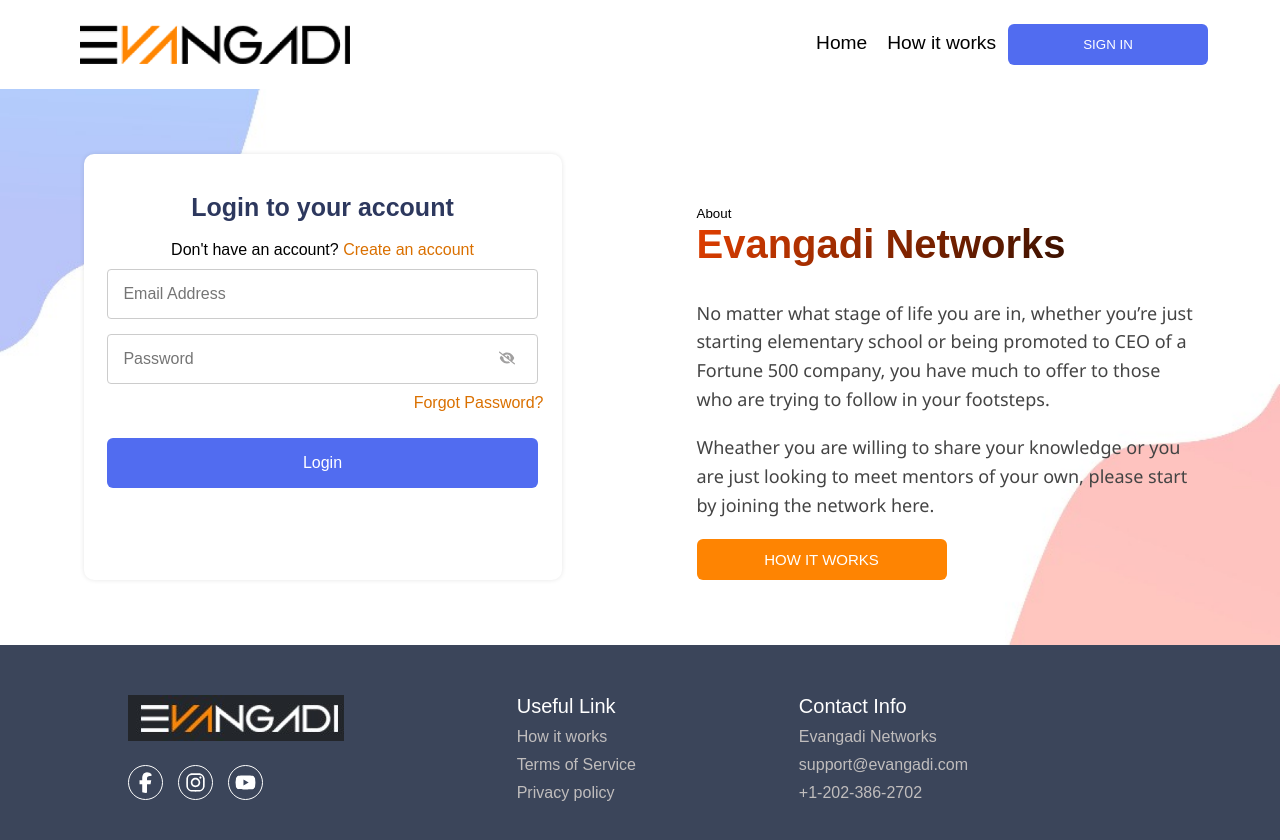
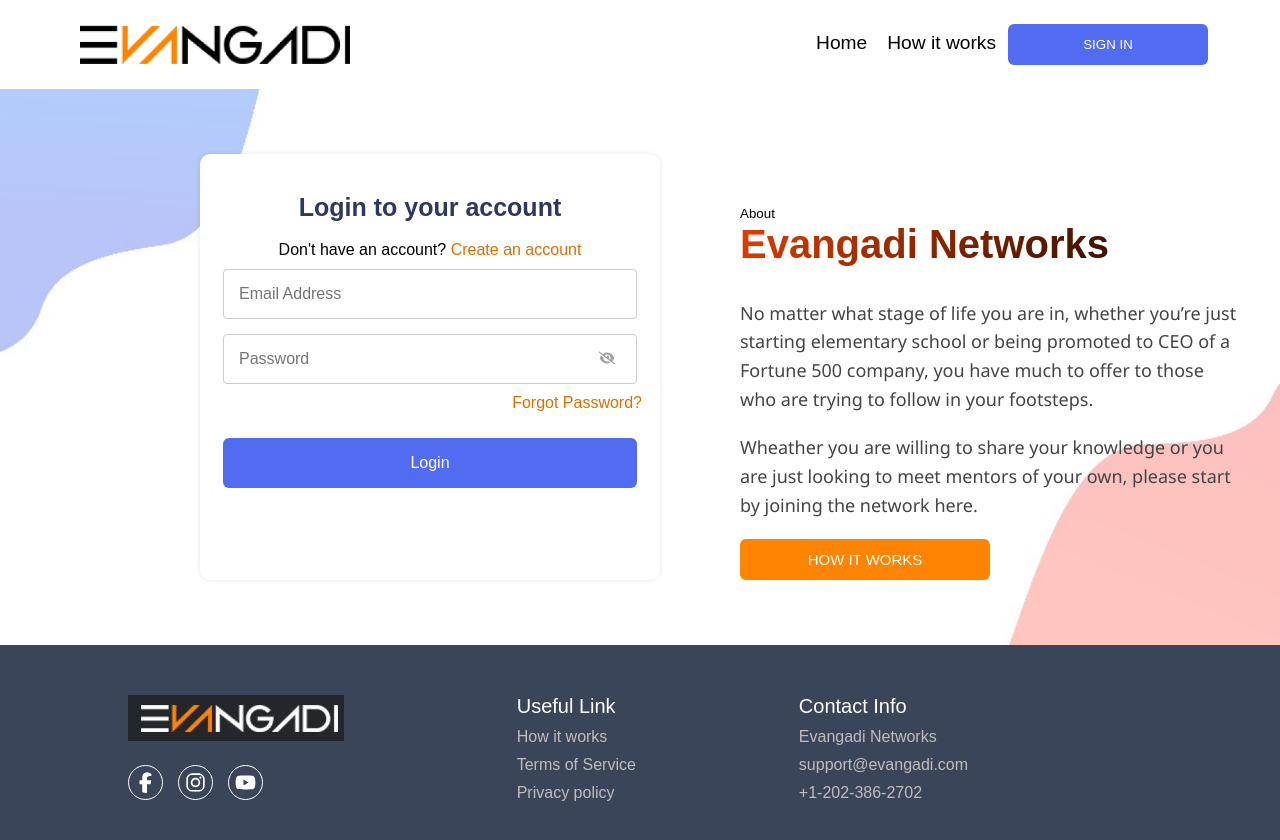
Before and after one commit to tilahunwoldemariam/Enangadi-Forem, a React (Vite) app in the folder client/: page /login in a window 1280 px wide. Shown: the top 840 px of the page. Built offline with nearby package versions, Linux system fonts and the light colour scheme; no server answers.

Commit message:
fix login page css

```diff
--- a/client/src/Pages/LoginPage/LoginPage.module.css
+++ b/client/src/Pages/LoginPage/LoginPage.module.css
@@ -99,6 +99,10 @@
   font-weight: bold;
 }
 
+form {
+  padding-bottom: 15px;
+}
+
 form input:focus,
 .reset_con input:focus {
 border-bottom: 3px solid var(--color-howitwork-bg);
@@ -143,7 +147,6 @@
   border-radius: 4px;
 
 }
-
 .personal_info{
   display: grid;
   margin: 10px auto;
@@ -402,6 +405,25 @@
 
 .left_side, .right_side {
   max-width: 500px;
-  margin: 0 auto;
+  /* margin: 0 auto; */
+  margin-top: 0;
   height: auto;
 }
+
+.personal_info {
+  display: grid;
+  margin: 10px auto;
+  width: 90%;
+  grid-template-columns: 1fr 1fr;
+  gap: 10px;
+  max-width: 100% !important;
+}
+
+.personal_info input {
+  width: 100%; /* Make inputs fill their grid cells */
+  box-sizing: border-box; /* Include padding in width calculation */
+}
+
+.f_name, .l_name, .userName_input {
+  width: 100%;
+}
```
